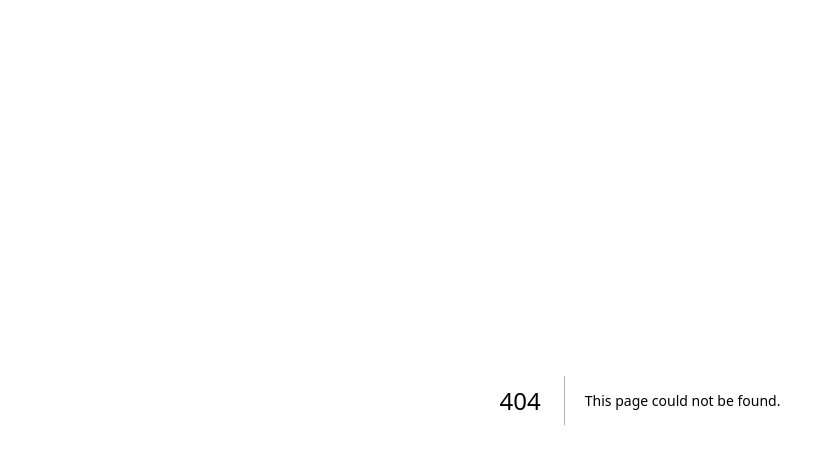
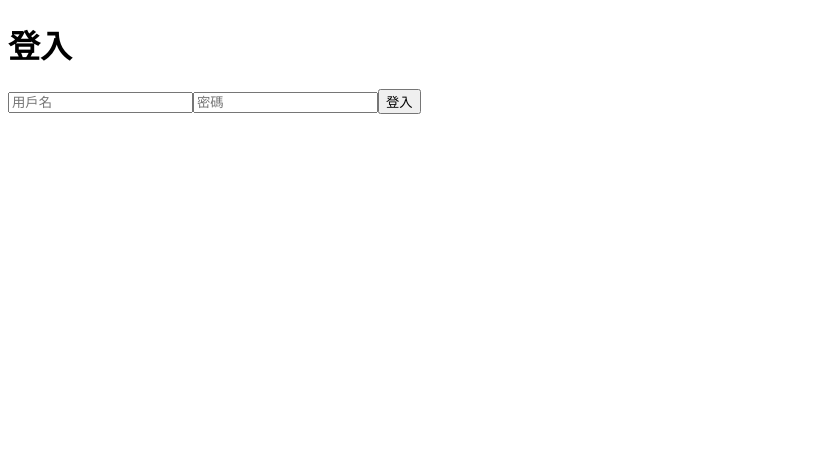
Before and after one commit to wac0705/fastener-frontend, a Next.js app: page /login in a window 1280 px wide. Before the commit this address had no page. Shown: the top 464 px of the page, without its empty margins (0-835 px from the left). Built offline with nearby package versions, Linux system fonts and the light colour scheme.

Commit message:
Create login.js

```diff
--- /dev/null
+++ b/pages/login.js
@@ -0,0 +1,35 @@
+import { useState } from 'react';
+import { useRouter } from 'next/router';
+
+export default function Login() {
+  const [username, setUsername] = useState('');
+  const [password, setPassword] = useState('');
+  const [error, setError] = useState('');
+  const router = useRouter();
+
+  const handleLogin = async () => {
+    const res = await fetch('https://fastener-api.zeabur.app/api/login', {
+      method: 'POST',
+      headers: {'Content-Type': 'application/json'},
+      body: JSON.stringify({ username, password })
+    });
+    const data = await res.json();
+    if (data.token) {
+      localStorage.setItem('token', data.token);
+      localStorage.setItem('role', data.role);
+      router.push('/dashboard'); // 跳到儀表板
+    } else {
+      setError('登入失敗');
+    }
+  };
+
+  return (
+    <div>
+      <h1>登入</h1>
+      <input type="text" placeholder="用戶名" onChange={(e) => setUsername(e.target.value)} />
+      <input type="password" placeholder="密碼" onChange={(e) => setPassword(e.target.value)} />
+      <button onClick={handleLogin}>登入</button>
+      {error && <p>{error}</p>}
+    </div>
+  );
+}
```
